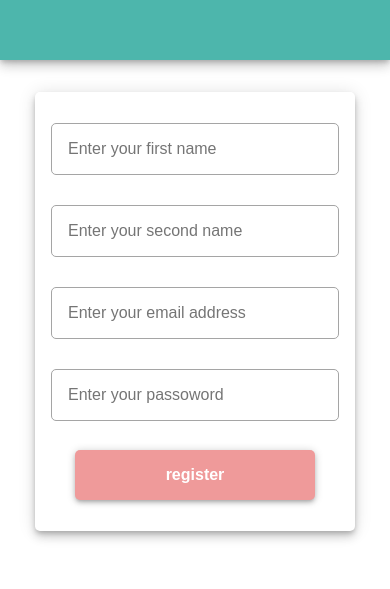
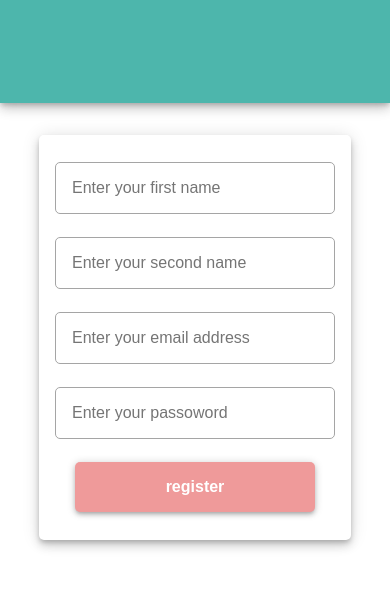
Before and after one commit to NareshModina/pages, a plain HTML site: page index.html in a window 390 px wide. Shown: the part 235-824 px from the top of the page. Drawn offline with Linux system fonts and the light colour scheme.

Commit message:
fix media query issue
resolves the issue of not rendering the sit in vertical mode for mobile layouts, fixes issue with height with view port heights instead of percentages

```diff
--- a/index.html
+++ b/index.html
@@ -1,5 +1,6 @@
 <html>
     <header>
+    	<meta name="viewport" content="width=device-width, initial-scale=1">
         <link rel="stylesheet", href="mobile.css">
     </header>
     <body>
--- a/login.css
+++ /dev/null
@@ -1,63 +0,0 @@
-* {
-    box-sizing: border-box;
-}
-
-body{
-    margin: 0;
-    display: flex;
-}
-.login-rightside, .login-leftside{
-    width: 100%;
-    height: 100vh;
-}
-.login-leftside{
-    background-color: #4DB6AC;
-    box-shadow: 0 6px 10px 0 rgba(0,0,0,0.14), 0 1px 18px 0 rgba(0,0,0,0.12), 0 3px 5px -1px rgba(0,0,0,0.20);
-
-}
-.login-rightside{
-    display: flex;
-    text-align: center;
-    margin: auto;
-    align-content: center;
-}
-form{
-    display: flex;
-    flex-direction: column;
-    align-items: center;
-    justify-content: space-around;
-    margin: auto;
-    width: 60%;
-    height: 60%;
-    padding: 2rem;
-    border-radius: 5px;
-    box-shadow: 0 6px 10px 0 rgba(0,0,0,0.14), 0 1px 18px 0 rgba(0,0,0,0.12), 0 3px 5px -1px rgba(0,0,0,0.20);
-}
-input{
-    width: 100%;
-    padding: 0.5rem;
-    font-size: 1rem;
-    border-radius: 5px;
-    border: 1px solid rgb(165, 165, 165);
-}
-input:focus{
-    outline: 1px solid #EF9A9A;
-    background-color: #ffffff;
-
-}
-#register-btn{
-    width: 15rem;
-    padding: 0.7rem;
-    font-size: 1rem;
-    cursor: pointer;
-    border: none;
-    border-radius: 5px;
-    background-color: #EF9A9A;
-    color: rgb(255, 255, 255);
-    font-weight: 900;
-    box-shadow: 0 3px 4px 0 rgba(0,0,0,0.14), 0 3px 3px -2px rgba(0,0,0,0.12), 0 1px 8px 0 rgba(0,0,0,0.20);
-}
-#register-btn:hover, :focus{
-    background-color: #E57373;
-    border: none;
-}
--- a/mobile.css
+++ b/mobile.css
@@ -6,30 +6,25 @@ body{
     margin: 0;
     display: flex;
     flex-direction: column;
-    min-height: 25rem;
-    min-width: 20rem;
 }
 .login-rightside, .login-leftside{
     width: 100%;
 }
 .login-leftside{
-    min-height: 15rem;
-    height: 35%;
+    display: block;
+    height: 40vh;
     background-color: #4DB6AC;
     box-shadow: 0 6px 10px 0 rgba(0,0,0,0.14), 0 1px 18px 0 rgba(0,0,0,0.12), 0 3px 5px -1px rgba(0,0,0,0.20);
 
 }
 .login-rightside{
-    height: 65%;
-    min-height: 15rem;
+    height: 60vh;
     display: flex;
     align-content: center;
     justify-content: center;
 }
 
 form{
-    min-height: 25rem;
-    min-width: 20rem;
     margin: 2rem 2rem;
     margin-bottom: 2rem;
     display: flex;
@@ -71,7 +66,7 @@ input:focus{
     border: none;
 }
 
-@media (min-width:600px){
+@media (min-width: 480px) {
     body{
         flex-direction: row;
     }
```
